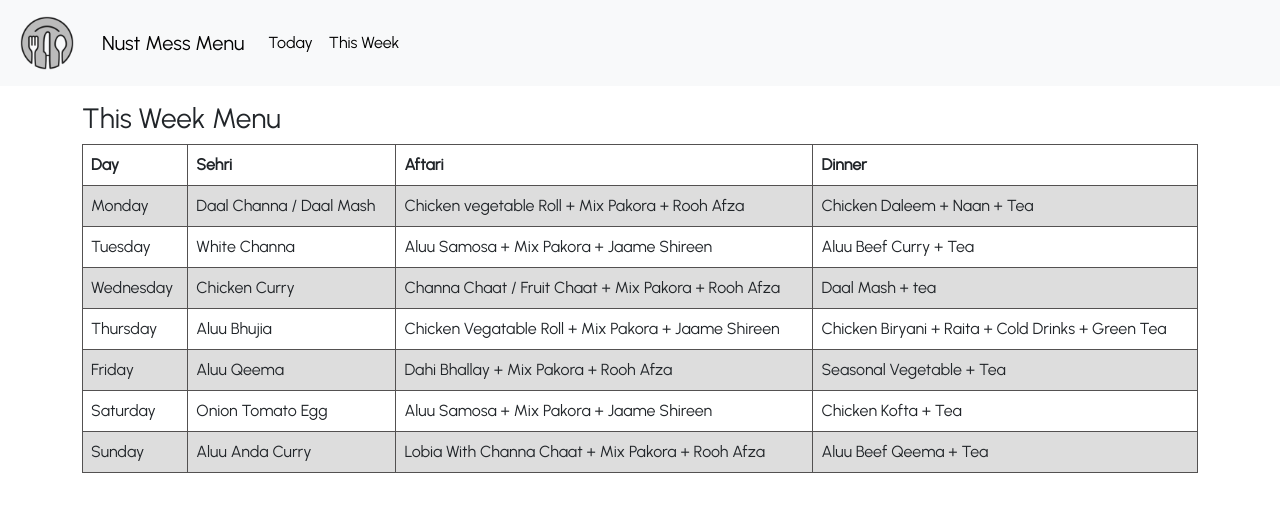
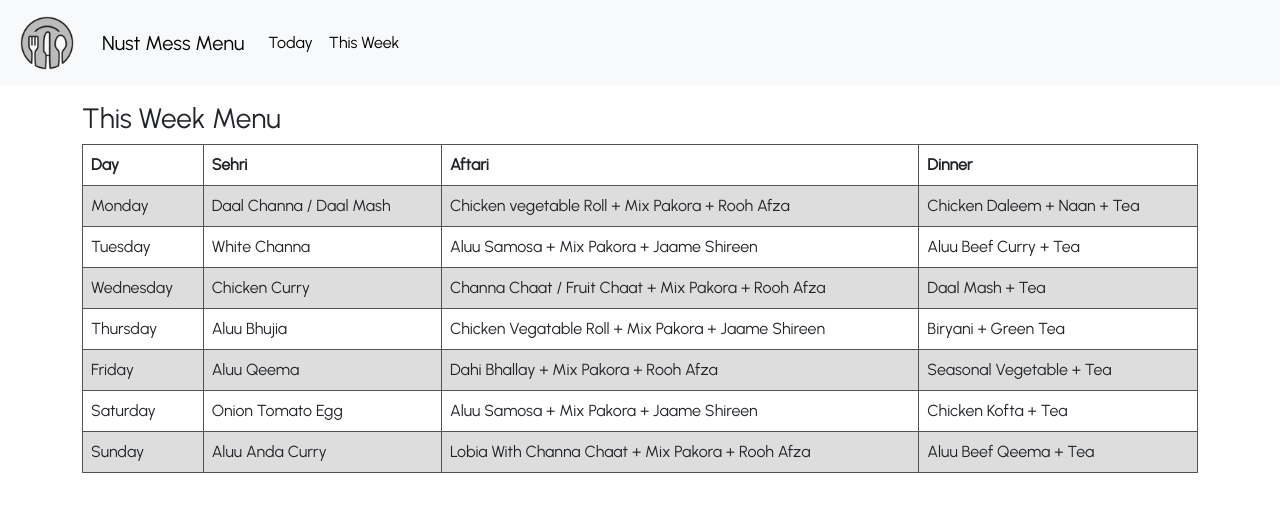
Before and after one commit to fatehmehmood123/Mess-Menu, a React (Create React App) app: page /weekly in a window 1280 px wide. Shown: the top 512 px of the page. Built offline with nearby package versions, Linux system fonts and the light colour scheme.

Commit message:
biryani and styling

```diff
--- a/src/Pages/Weekly.js
+++ b/src/Pages/Weekly.js
@@ -69,10 +69,10 @@ export default function Weekly() {
       settueDinner('Aluu Beef Curry + Tea')
       setwedBreakfast('Chicken Curry + Paratha + Yoghurt ')
       setwedLunch('Channa Chaat / Fruit Chaat + Mix Pakora + Rooh Afza')
-      setwedDinner('Daal Mash + tea')
+      setwedDinner('Daal Mash + Tea')
       setthursBreakfast('Aluu Bhujia + Paratha + Yoghurt')
       setthursLunch('Chicken Vegatable Roll + Mix Pakora + Jaame Shireen')
-      setthursDinner('Chicken Biryani + Raita + Cold Drinks + Green Tea')
+      setthursDinner('Biryani + Green Tea')
       setfriBreakfast('Aluu Qeema + Paratha + Yoghurt')
       setfriLunch('Dahi Bhallay + Mix Pakora + Rooh Afza')
       setfriDinner('Seasonal Vegetable + Tea')
@@ -113,10 +113,10 @@ export default function Weekly() {
       settueDinner('Aluu Beef Curry + Tea')
       setwedBreakfast('Chicken Curry')
       setwedLunch('Channa Chaat / Fruit Chaat + Mix Pakora + Rooh Afza')
-      setwedDinner('Daal Mash + tea')
+      setwedDinner('Daal Mash + Tea')
       setthursBreakfast('Aluu Bhujia')
       setthursLunch('Chicken Vegatable Roll + Mix Pakora + Jaame Shireen')
-      setthursDinner('Chicken Biryani + Raita + Cold Drinks + Green Tea')
+      setthursDinner('Biryani + Green Tea')
       setfriBreakfast('Aluu Qeema')
       setfriLunch('Dahi Bhallay + Mix Pakora + Rooh Afza')
       setfriDinner('Seasonal Vegetable + Tea')
```
